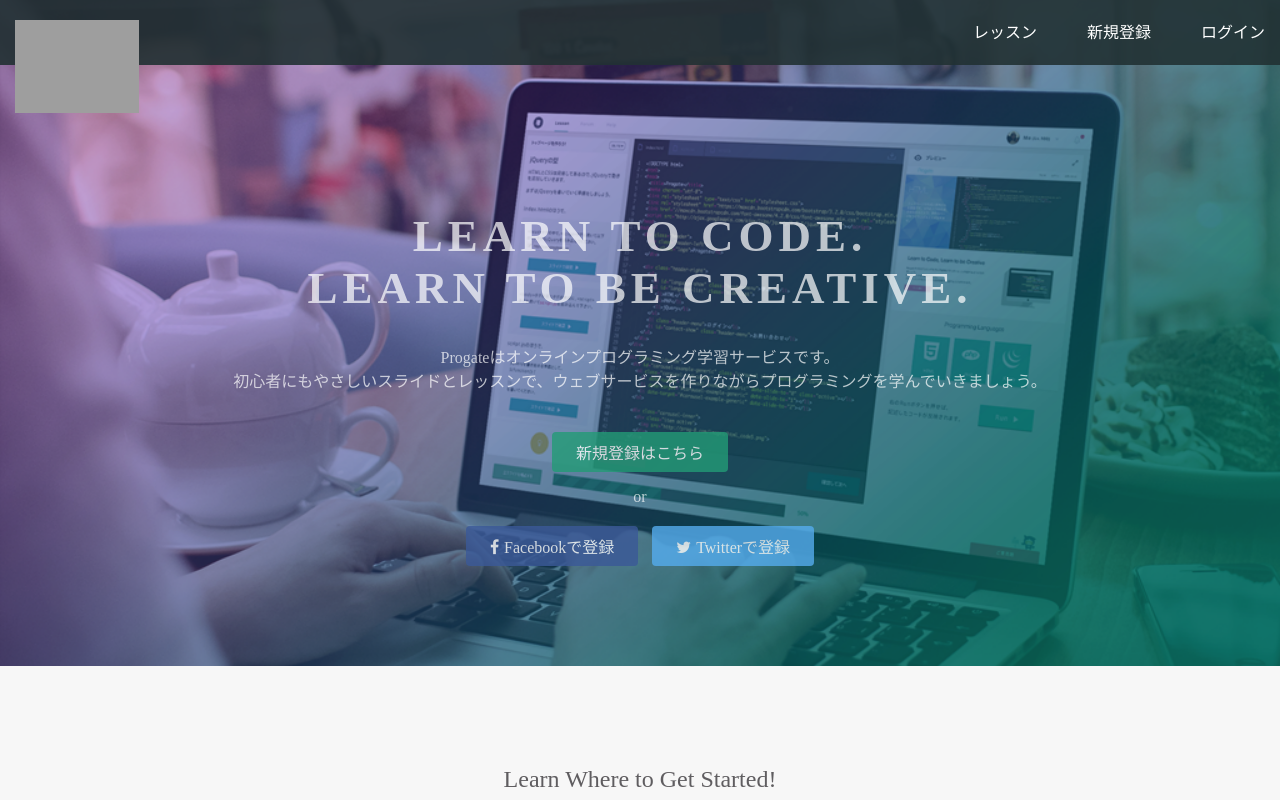
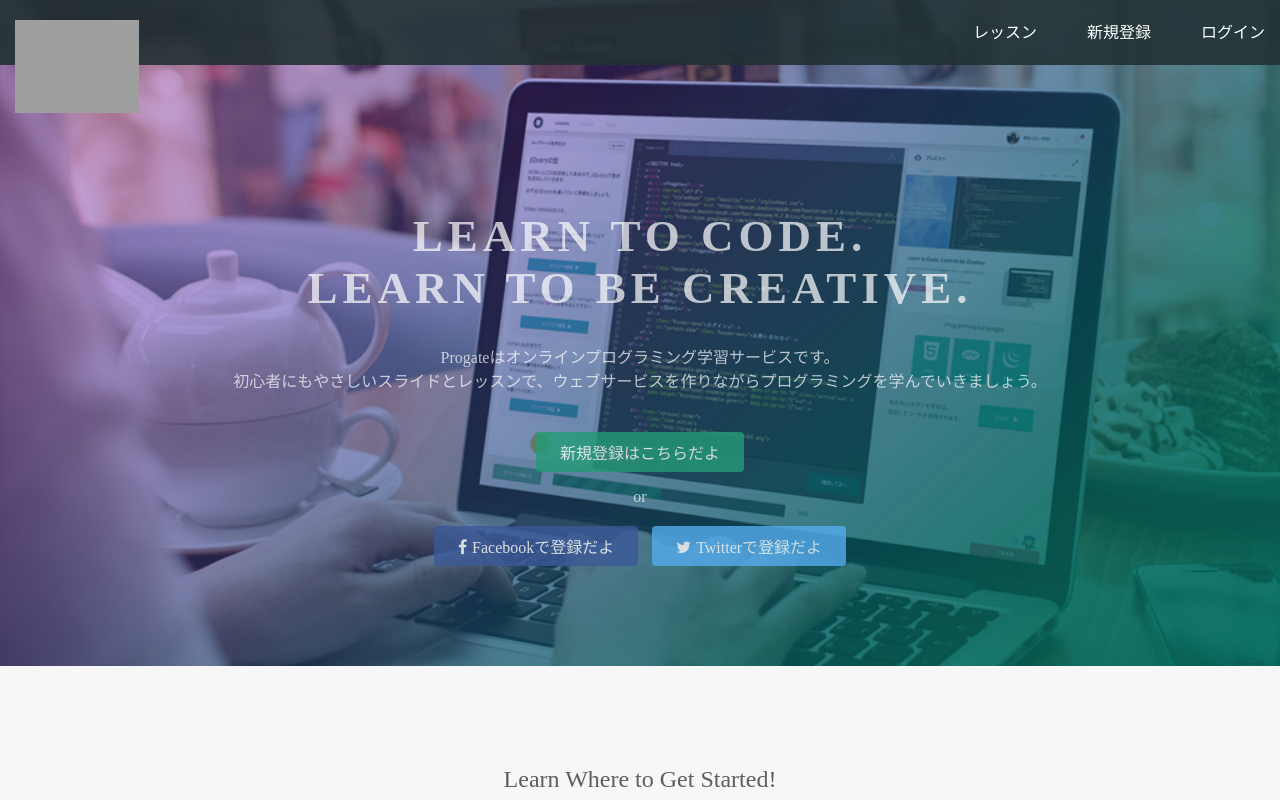
Before and after one commit to yamasukesuke/falling_water, a plain HTML site: page index.html in a window 1280 px wide. Shown: the top 800 px of the page. Drawn offline with Linux system fonts and the light colour scheme; grey boxes are pictures that could not be loaded.

Commit message:
Update index.html

```diff
--- a/index.html
+++ b/index.html
@@ -26,10 +26,10 @@
       <h1>LEARN TO CODE.<br>LEARN TO BE CREATIVE.</h1>
       <p>Progateはオンラインプログラミング学習サービスです。<br>初心者にもやさしいスライドとレッスンで、ウェブサービスを作りながらプログラミングを学んでいきましょう。</p>
       <div class="btn-wrapper">
-        <a href="#" class="btn signup">新規登録はこちら</a>
+        <a href="#" class="btn signup">新規登録はこちらだよ</a>
         <p>or</p>
-        <a href="#" class="btn facebook"><span class="fa fa-facebook"></span>Facebookで登録</a>
-        <a href="#" class="btn twitter"><span class="fa fa-twitter"></span>Twitterで登録</a>
+        <a href="#" class="btn facebook"><span class="fa fa-facebook"></span>Facebookで登録だよ</a>
+        <a href="#" class="btn twitter"><span class="fa fa-twitter"></span>Twitterで登録だよ</a>
       </div>
     </div>
   </div>
```
